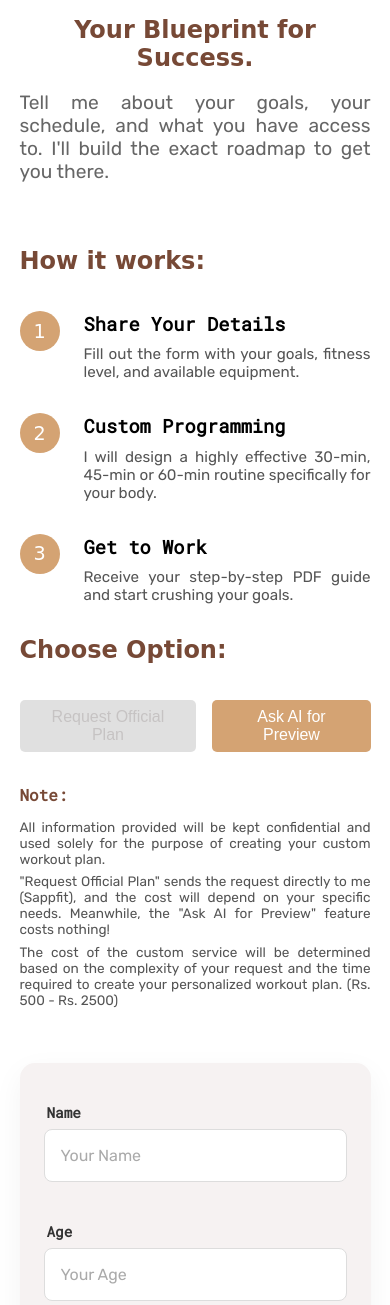
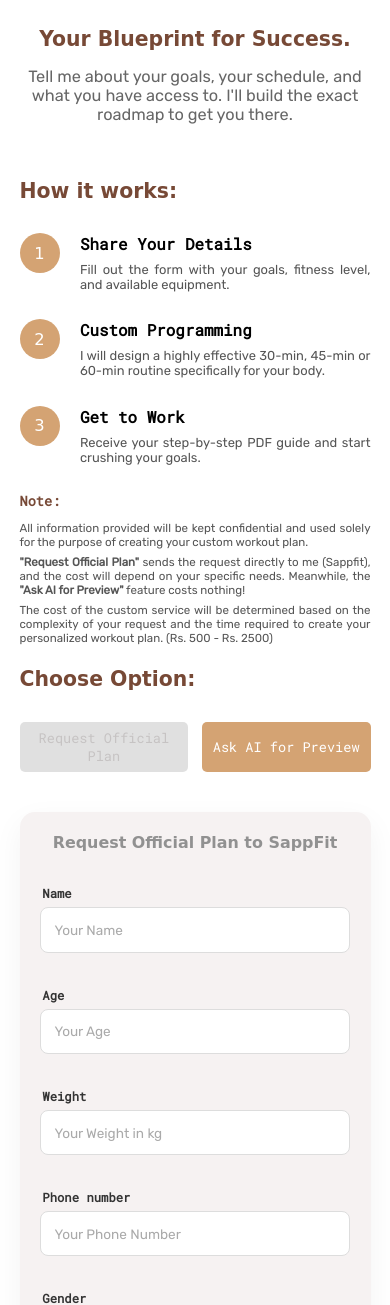
Before and after one commit to whyme-duh/sapp-fit, a Django app: page /custom-service/ in a window 390 px wide. Shown: the part 106-1411 px from the top of the page. Run offline with Django 4.2, Linux system fonts and the light colour scheme; some libraries are stand-ins or nearby versions; some web fonts are replaced.

Commit message:
made some changes to styling and UI for making it more mobile responsive

```diff
--- a/sapfit/settings.py
+++ b/sapfit/settings.py
@@ -28,7 +28,7 @@ SECRET_KEY = os.environ.get('SECRET_KEY_SETTINGS')
 GEMINI_API_KEY = os.environ.get('GEMINI_API_KEY')
 
 # SECURITY WARNING: don't run with debug turned on in production!
-DEBUG = False
+DEBUG = True
 
 ALLOWED_HOSTS = ['*']
 
--- a/sapfit/urls.py
+++ b/sapfit/urls.py
@@ -22,7 +22,7 @@ if settings.DEBUG:
     )
 else:
     urlpatterns.append(
-        path(os.environ.get('ADMIN_URL'), 'admin/', admin.site.urls),
+        path(os.environ.get('ADMIN_URL', 'admin/'), admin.site.urls),
     )
 
 
--- a/website/static/website/aidata.js
+++ b/website/static/website/aidata.js
@@ -49,7 +49,7 @@ document.addEventListener("DOMContentLoaded", function() {
     officialPlanBtn.addEventListener('click', function (){
         const officialPlanForm = document.getElementById('official-plan-form');
         const aiPlanForm = document.getElementById('ai-preview-form');
-        officialPlanForm.style.display = "flex";
+        officialPlanForm.style.display = "block";
         aiPlanForm.style.display = "none";
         this.disabled = true;
         aiPlanBtn.disabled = false;
@@ -60,7 +60,7 @@ document.addEventListener("DOMContentLoaded", function() {
         const officialPlanForm = document.getElementById('official-plan-form');
         const aiPlanForm = document.getElementById('ai-preview-form');
         officialPlanForm.style.display = "none";
-        aiPlanForm.style.display = "flex";
+        aiPlanForm.style.display = "block";
         this.disabled = true;
         officialPlanBtn.disabled = false;
     })
--- a/website/static/website/customrequeststyle.css
+++ b/website/static/website/customrequeststyle.css
@@ -69,7 +69,14 @@
     border-radius: 15px;
     box-shadow: 0 10px 30px rgba(0,0,0,0.05);
 }
+.request-form-wrapper h3{
+    text-align: center;
+    font-family: var(--title-family);
+    color: rgb(145, 145, 145);
+    text-shadow: #111;
+    margin-bottom: calc(var(--margin-bottom)/4);
 
+}
 
 .request-info h2 {
     font-family: var(--title-family);
@@ -122,31 +129,35 @@
 }
 
 .options{
-    margin-top: 1em;
+    margin-top: calc(var(--margin-top)/3);
 }
 .option-btns-group{
-    width: fit-content;
     display: flex;
     justify-content: flex-start;
     gap:1em;
 }
 
 #official-plan, #ai-plan{
-    padding-inline: 1em;
+    width: 100%;
     padding-block:0.5em;
-    font-size:1.25em;
+    font-size:1.2em;
     border: none;
     color: white;
     border-radius: 5px;
+    font-family: var(--role-font);
+    cursor: pointer;
     background-color: var(--button-color);
 }
 
 #official-plan:disabled{
     color: rgb(198, 195, 195);
+    cursor:no-drop;
     background-color: rgba(128, 128, 128, 0.245);
 
 }
 #ai-plan:disabled{
+    cursor:no-drop;
+
     color: rgb(198, 195, 195);
     background-color: rgba(128, 128, 128, 0.245);
 }
@@ -279,9 +290,16 @@
 
 }
 @media only screen and (max-width: 768px) {
+    .request-container{
+        font-size: 0.85em;
+        padding: 1em;
+    }
     .request-form-wrapper { padding: 1.5em; }
     .request-form-wrapper form{
         margin: 0;
+    }
+    .request-header p{
+        text-align: center;
     }
     .button-group{
         margin: 0;
--- a/website/static/website/service-detail.css
+++ b/website/static/website/service-detail.css
@@ -322,6 +322,7 @@ textarea.form-control {
         width:100%;
     }
     .service-header{
+        gap: 0;
         flex-direction: column-reverse;
     }
     .service-header-content{
@@ -333,11 +334,16 @@ textarea.form-control {
         text-align: center;
         justify-content: center;
     }
+    .service-header-content p{
+        font-size: 1em;
+    }
     .book-now-btn{
-        margin-top: 1em;
+        margin-top: calc(var(--margin-top)/3);
+        font-size: 1em;
     }
     .service-form-wrapper h1{
         padding: 1em;
+        display: none;
         font-size: 1.85em;
     }
 
--- a/website/static/website/style.css
+++ b/website/static/website/style.css
@@ -16,6 +16,7 @@
     --container-width: 70%;
     --paragraph-font: 'Rubik', sans-serif;
     --margin-top:5em;
+    --margin-bottom:5em;
     --padding-bottom:5em;
     --testinomial-font :  'Inconsolata', monospace;
     --blog-title:'Roboto Condensed', sans-serif;
--- a/website/templates/website/service/customservicepage.html
+++ b/website/templates/website/service/customservicepage.html
@@ -53,24 +53,26 @@ Custom Service Request
                     <p>Receive your step-by-step PDF guide and start crushing your goals.</p>
                 </div>
             </div>
-            <div class="options">
+
+            <div class="note">
+                <h4>Note: </h4>
+                <p>All information provided will be kept confidential and used solely for the purpose of creating your custom workout plan.</p>
+                <p><strong>"Request Official Plan"</strong> sends the request directly to me (Sappfit), and the cost will depend on your specific needs. Meanwhile, the <strong>"Ask AI for Preview"</strong> feature costs nothing!</p>
+                <p>The cost of the custom service will be determined based on the complexity of your request and the time required to create your personalized workout plan. (Rs. 500 - Rs. 2500)</p>
+            </div>
+             <div class="options">
                 <h2>Choose Option: </h2>
                <div class="option-btns-group">
                     <button id="official-plan" disabled="true">Request Official Plan</button>
                     <button id="ai-plan">Ask AI for Preview</button>
                </div>
             </div>
-            <div class="note">
-                <h4>Note: </h4>
-                <p>All information provided will be kept confidential and used solely for the purpose of creating your custom workout plan.</p>
-                <p>"Request Official Plan" sends the request directly to me (Sappfit), and the cost will depend on your specific needs. Meanwhile, the "Ask AI for Preview" feature costs nothing!</p>
-                <p>The cost of the custom service will be determined based on the complexity of your request and the time required to create your personalized workout plan. (Rs. 500 - Rs. 2500)</p>
-            </div>
 
         </div>
 
 
         <div class="request-form-wrapper" id="official-plan-form">
+            <h3>Request Official Plan to SappFit</h3>
             <form method="POST" class="custom-form" id="clientForm">
                 {% csrf_token %}
                 <div class="custom-form">
@@ -157,6 +159,7 @@ Custom Service Request
             </form>
         </div>
         <div class="request-form-wrapper" id="ai-preview-form">
+            <h3>Ask AI for Workout Plan</h3>
             <form method="POST" class="custom-form" id="aiForm">
                 {% csrf_token %}
                 <div class="custom-form">
```
Also changed, not shown: other parts of website/static/website/style.css (+45 -16 lines), website/templates/website/home.html (+3 -7 lines).
